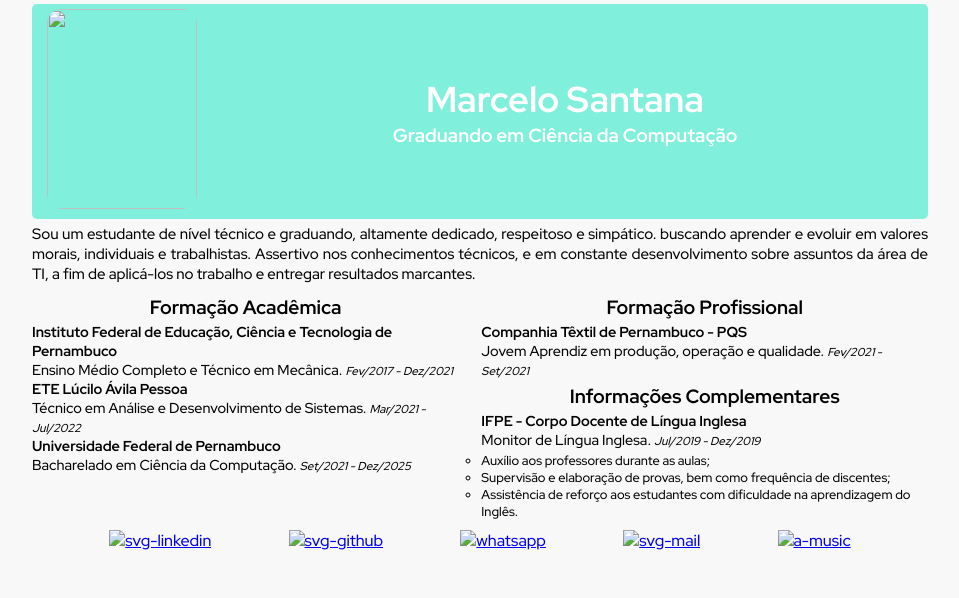
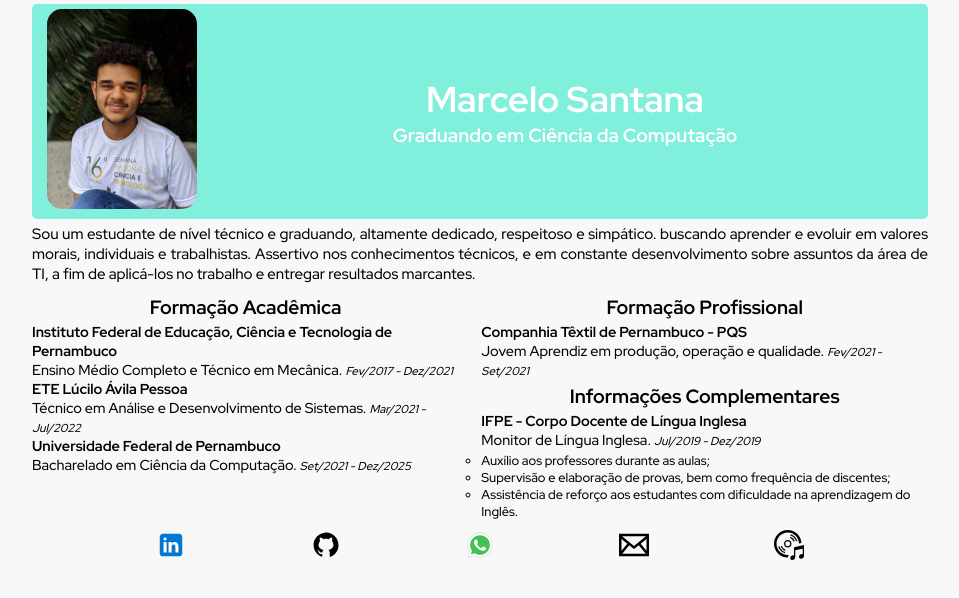
Before and after one commit to marcsantana/ProjetoWeb_IC, a plain HTML site: page index.html in a window 1280 px wide. Shown: the whole page, without its empty margins (160-1119 px from the left). Drawn offline with Linux system fonts and the light colour scheme; the site is published under a folder, as on GitHub Pages, so addresses that start at the root find nothing.

Commit message:
fixed images issues

```diff
--- a/project/index.html
+++ b/index.html
@@ -5,7 +5,7 @@
     <meta http-equiv="X-UA-Compatible" content="IE=edge">
     <meta name="viewport" content="width=device-width, initial-scale=1.0">
 
-    <link rel="icon" type="image/png" sizes="32x32" href="/design/icons/head.png">
+    <link rel="icon" type="image/png" sizes="32x32" href="./design/icons/head.png">
     <link rel="stylesheet" type="text/css" href="./style.css">
 
     <link rel="preconnect" href="https://fonts.googleapis.com">
@@ -19,7 +19,7 @@
     <section class="apresentacao">
 
         <header>
-            <div class="minha_foto">  <img src="/design/icons/marcelo_header.jpg" alt="">  </div>
+            <div class="minha_foto">  <img src="./design/icons/marcelo_header.jpg" alt="">  </div>
             <div class="titulo">
                 <h1>Marcelo Santana</h1>
                 <h3>Graduando em Ciência da Computação</h3>
@@ -94,19 +94,19 @@
         <footer>
             <div class="icones">
                 <a id="linkedin" href="http://www.linkedin.com/in/marcelo-santana/" target="_blank">
-                    <img src="/design/icons/linkedin.svg" alt="svg-linkedin"></a>
+                    <img src="./design/icons/linkedin.svg" alt="svg-linkedin"></a>
 
                 <a id="github" href="http://github.com/marcsantana" target="_blank">
-                    <img src="/design/icons/github.svg" alt="svg-github"></a>
+                    <img src="./design/icons/github.svg" alt="svg-github"></a>
 
                 <a id="wpp" href="https://wa.me/55081987440170" target="_blank">
-                    <img src="/design/icons/whatsapp.svg" alt="whatsapp"></a>
+                    <img src="./design/icons/whatsapp.svg" alt="whatsapp"></a>
 
                 <a id="email" href="mailto:andersonmarcelo2002@gmail.com" target="_blank">
-                    <img src="/design/icons/email.svg" alt="svg-mail"></a>
+                    <img src="./design/icons/email.svg" alt="svg-mail"></a>
 
                 <a id="music" href="https://music.apple.com/profile/elmacelo" target="_blank">
-                    <img src="/design/icons/music.svg" alt="a-music"></a>
+                    <img src="./design/icons/music.svg" alt="a-music"></a>
             </div>
         </footer>
     </section>
```
Also changed, not shown: style.css (renamed from project/style.css).
